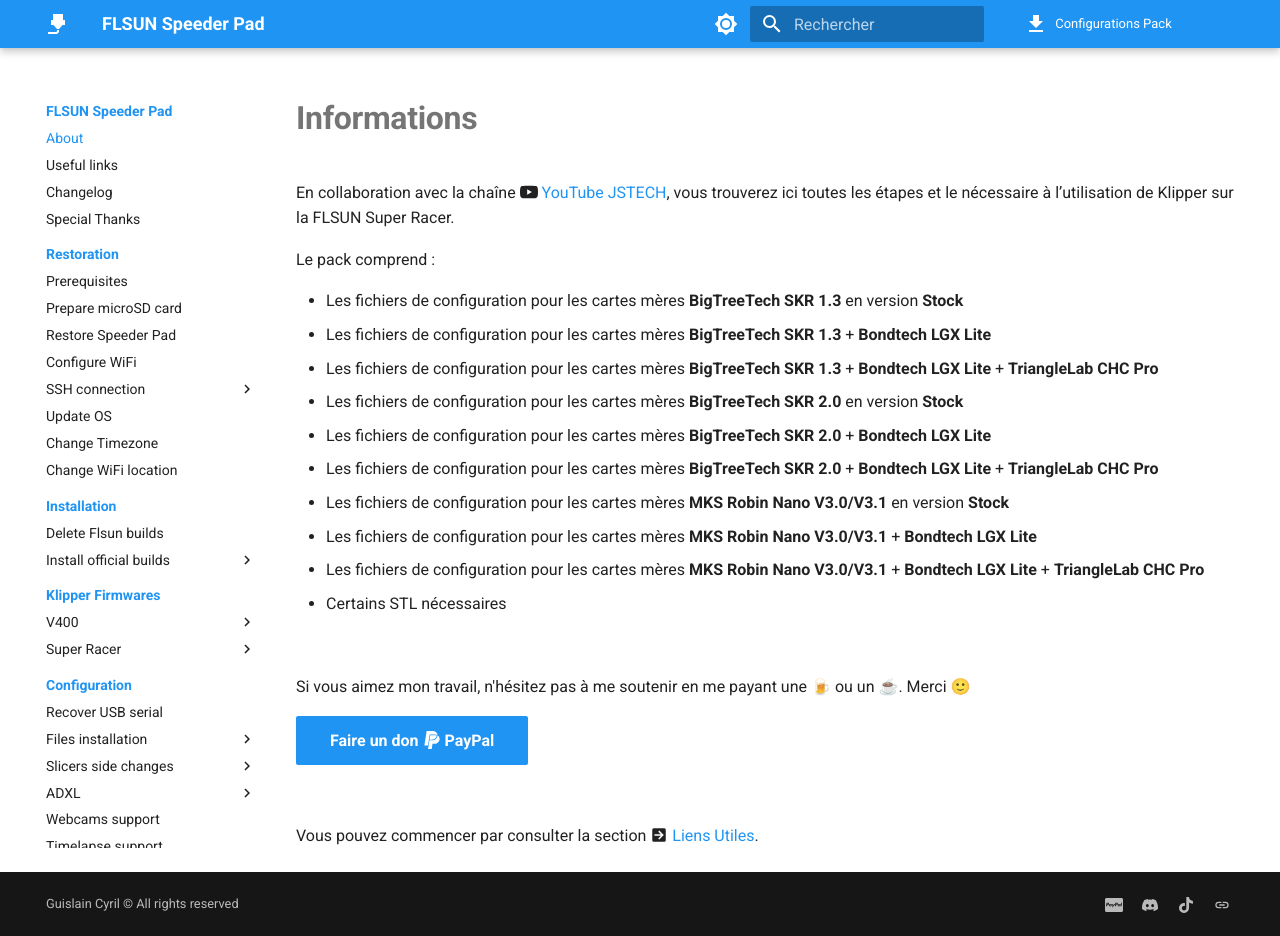
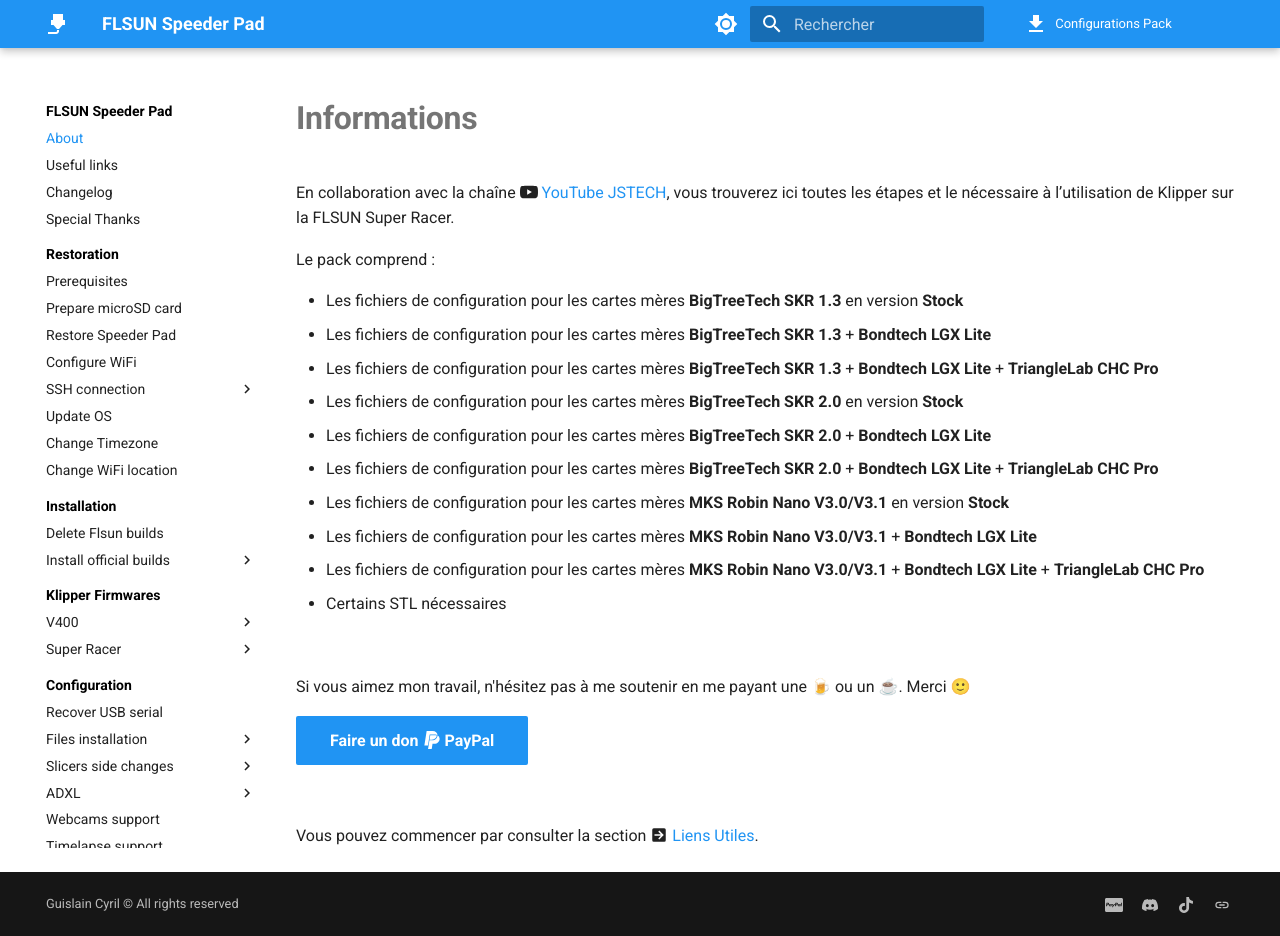
Before and after one commit to Guilouz/test, an MkDocs documentation site: the page built from docs/index.md, in a window 1280 px wide and 936 px high. Built offline with MkDocs 1.6.1 and Material for MkDocs 9.7.7, drawn with Linux system fonts in a browser that asks for light colours; comment, search, counter and statistics services are not loaded.

Commit message:
Update extra.css

```diff
--- a/docs/assets/stylesheets/extra.css
+++ b/docs/assets/stylesheets/extra.css
@@ -1,9 +1,9 @@
 .md-nav__title {
-    	color: #2094f3;
+    	color: #000000;
 }
 
 .md-nav__item--section>.md-nav__link[for] {
-    color: #2094f3;
+    color: #000000;
 }
 
 .md-typeset h1 {
```
